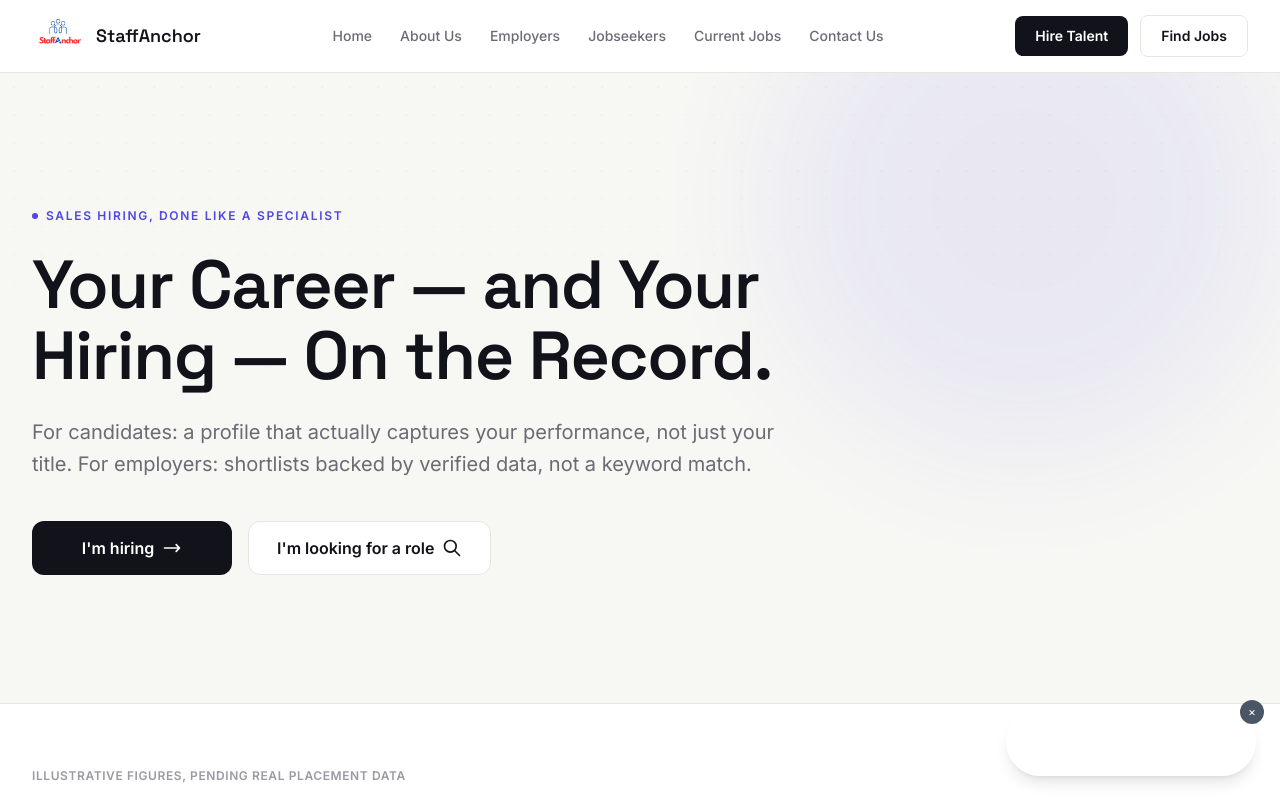
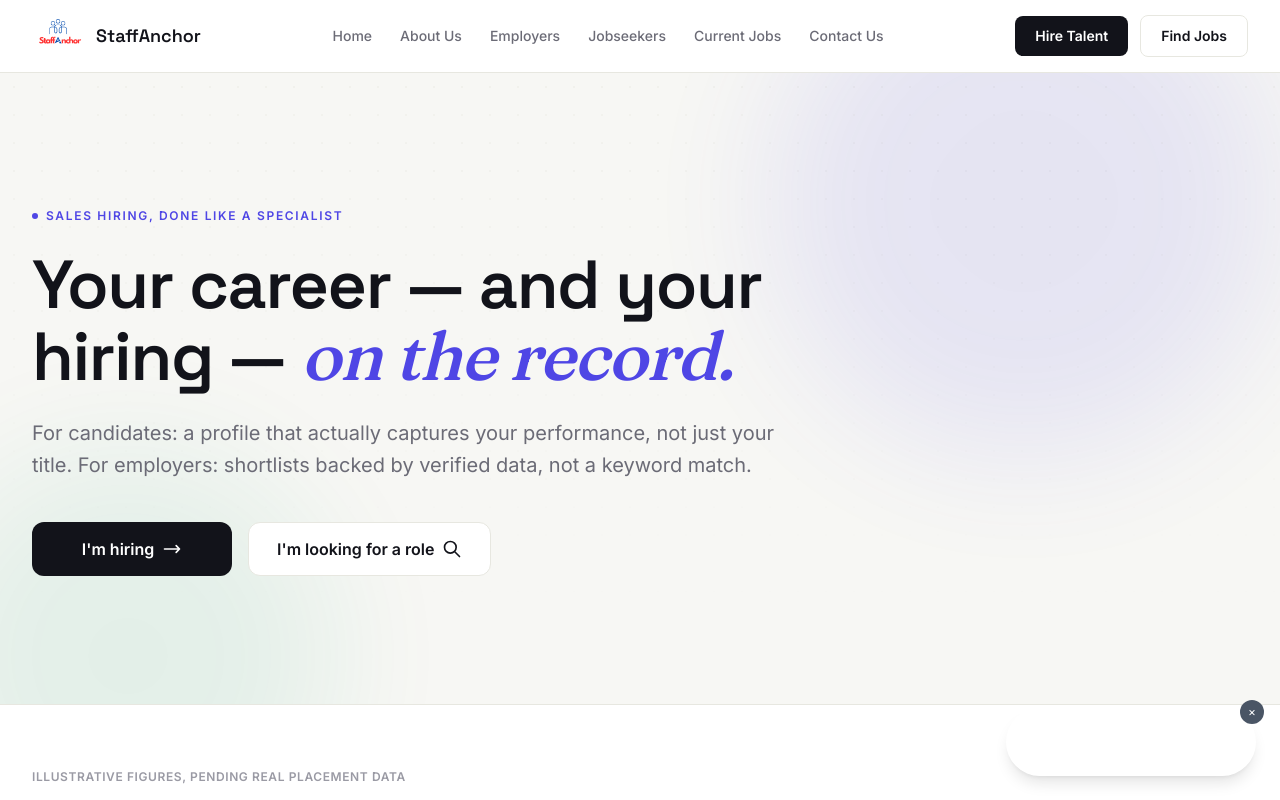
Before and after one commit to StaffAnchor/staffanchor, a Next.js app: page / in a window 1280 px wide. Shown: the top 800 px of the page. Built offline with nearby package versions, Linux system fonts and the light colour scheme.

Commit message:
Hero design polish: serif accent-word headline + richer textured backdrop

```diff
--- a/src/app/globals.css
+++ b/src/app/globals.css
@@ -3,6 +3,7 @@
 :root {
   --font-inter: 'Inter', sans-serif;
   --font-poppins: 'Space Grotesk', sans-serif;
+  --font-serif: 'Fraunces', serif;
 
   /* StaffAnchor brand tokens */
   --color-ink: #12131A;
@@ -174,6 +175,17 @@ body {
   }
 }
 
+/* Editorial accent word inside a heading-xl headline -- serif italic in the
+   brand accent colour, the same "one contrasting word" trick used by
+   competitor hero sections, applied to our existing display type instead of
+   replacing it. */
+.heading-accent {
+  font-family: var(--font-serif);
+  font-style: italic;
+  font-weight: 500;
+  color: var(--color-accent);
+}
+
 .heading-lg {
   font-family: var(--font-poppins);
   font-weight: 600;
--- a/src/app/layout.tsx
+++ b/src/app/layout.tsx
@@ -1,5 +1,5 @@
 import type { Metadata } from "next";
-import { Inter, Space_Grotesk } from "next/font/google";
+import { Inter, Space_Grotesk, Fraunces } from "next/font/google";
 import "./globals.css";
 import Navbar from "@/components/layout/Navbar";
 import Footer from "@/components/layout/Footer";
@@ -19,6 +19,18 @@ const poppins = Space_Grotesk({
   variable: "--font-poppins",
   subsets: ["latin"],
   weight: ["400", "500", "600", "700"],
+  display: "swap",
+});
+
+// Serif display face used sparingly -- one accent phrase inside hero
+// headlines, in italic, to give the type some of the editorial contrast
+// competitor sites (Prism) use, without abandoning the existing Space
+// Grotesk system everywhere else.
+const fraunces = Fraunces({
+  variable: "--font-serif",
+  subsets: ["latin"],
+  weight: ["500", "600"],
+  style: ["italic"],
   display: "swap",
 });
 
@@ -58,7 +70,7 @@ export default function RootLayout({
 }>) {
   return (
     <html lang="en" className="scroll-smooth">
-      <body className={`${inter.variable} ${poppins.variable} font-inter antialiased bg-white text-gray-900 min-h-screen flex flex-col`}>
+      <body className={`${inter.variable} ${poppins.variable} ${fraunces.variable} font-inter antialiased bg-white text-gray-900 min-h-screen flex flex-col`}>
         <Navbar />
         <main className="flex-1">
           {children}
--- a/src/app/page.tsx
+++ b/src/app/page.tsx
@@ -48,7 +48,8 @@ export default function Home() {
       {/* Hero */}
       <HeroSection
         eyebrow="Sales hiring, done like a specialist"
-        headline="Your Career — and Your Hiring — On the Record."
+        headline="Your career — and your hiring —"
+        accentText="on the record."
         subtext="For candidates: a profile that actually captures your performance, not just your title. For employers: shortlists backed by verified data, not a keyword match."
         specialization={true}
         backgroundPattern={true}
--- a/src/components/ui/HeroSection.tsx
+++ b/src/components/ui/HeroSection.tsx
@@ -5,6 +5,9 @@ import { ReactNode } from 'react';
 
 interface HeroSectionProps {
   headline: string;
+  /** Optional trailing phrase rendered in serif italic accent colour, on its
+   * own line -- the editorial "one contrasting word/phrase" treatment. */
+  accentText?: string;
   subtext?: string;
   specialization?: boolean;
   extra?: boolean;
@@ -16,6 +19,7 @@ interface HeroSectionProps {
 
 const HeroSection = ({
   headline,
+  accentText,
   subtext,
   extra,
   eyebrow,
@@ -34,10 +38,17 @@ const HeroSection = ({
         }} />
       )}
 
-      {/* Soft accent glow */}
+      {/* Textured multi-bloom backdrop -- two soft, differently-hued colour
+          washes rather than a single flat glow, so the hero reads less like
+          a plain tinted rectangle and more like the layered, editorial
+          backgrounds used on competitor hero sections. */}
       {backgroundPattern && (
-        <div className="absolute -top-32 right-0 w-[32rem] h-[32rem] rounded-full opacity-[0.08] blur-3xl"
-          style={{ background: 'var(--color-accent)' }} />
+        <>
+          <div className="absolute -top-32 right-0 w-[32rem] h-[32rem] rounded-full opacity-[0.10] blur-3xl"
+            style={{ background: 'var(--color-accent)' }} />
+          <div className="absolute -bottom-40 -left-20 w-[26rem] h-[26rem] rounded-full opacity-[0.08] blur-3xl"
+            style={{ background: 'var(--color-success)' }} />
+        </>
       )}
 
       <div className="relative max-w-7xl mx-auto px-4 sm:px-6 lg:px-8">
@@ -60,6 +71,12 @@ const HeroSection = ({
             className="heading-xl"
           >
             {headline}
+            {accentText && (
+              <>
+                {' '}
+                <span className="heading-accent">{accentText}</span>
+              </>
+            )}
           </motion.h1>
 
           {subtext && (
```
